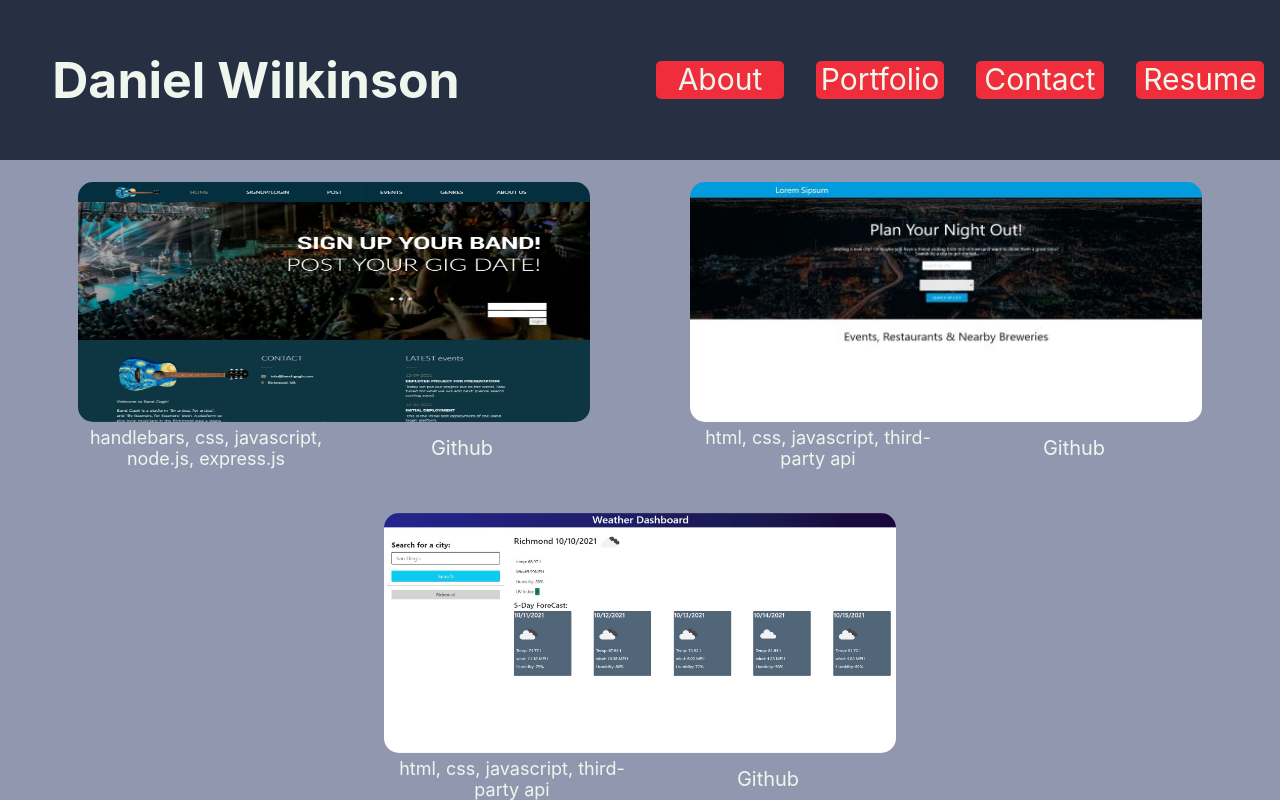
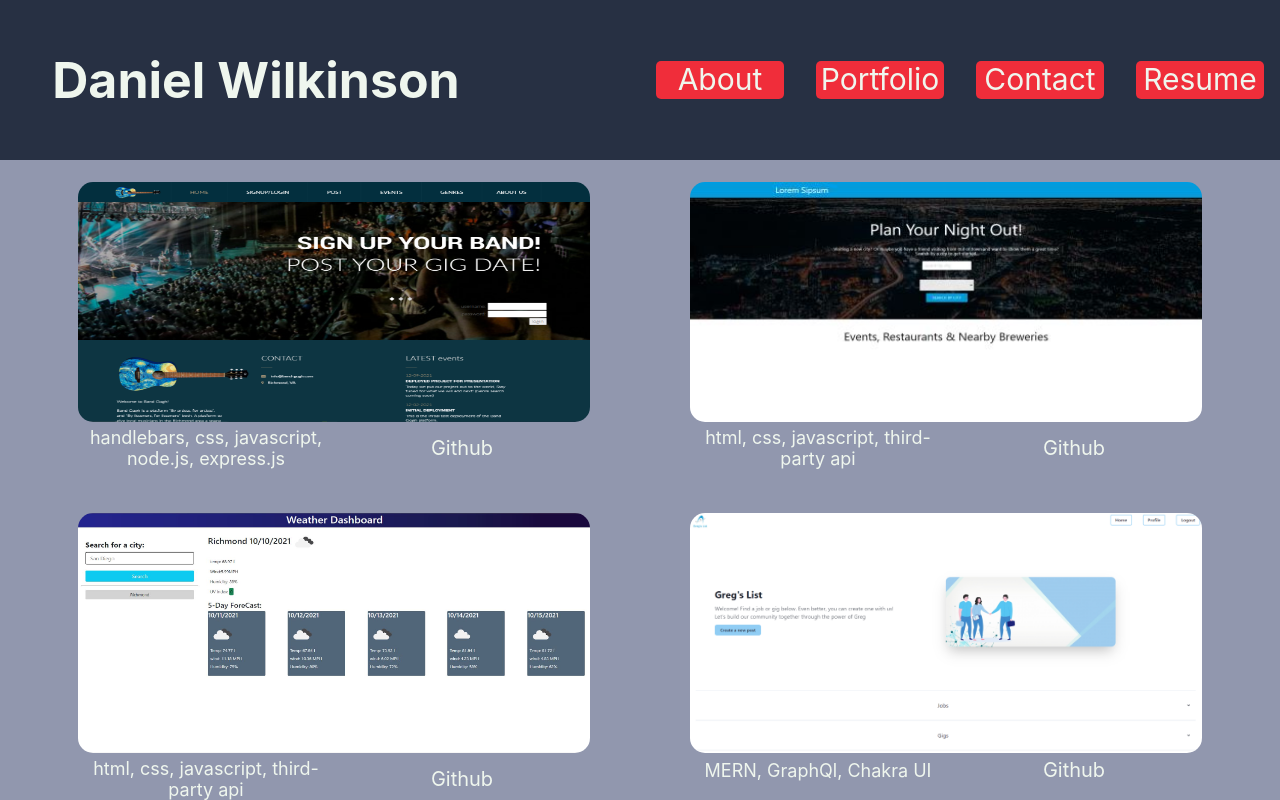
Before and after one commit to DanWilk/react-portfolio, a React (Create React App) app: page / in a window 1280 px wide. Both pictures are taken after a click on the item "Portfolio". Shown: the top 800 px of the page. Built offline with nearby package versions, Linux system fonts and the light colour scheme.

Commit message:
added 4th project

```diff
--- a/package.json
+++ b/package.json
@@ -13,6 +13,8 @@
     "web-vitals": "^2.1.4"
   },
   "scripts": {
+    "predeploy": "npm run build",
+    "deploy": "gh-pages -d build",
     "start": "react-scripts start",
     "build": "react-scripts build",
     "test": "react-scripts test",
--- a/src/components/Portfolio/index.js
+++ b/src/components/Portfolio/index.js
@@ -21,6 +21,13 @@ const images = [
         tech: 'html, css, javascript, third-party api',
         link: 'https://danwilk.github.io/weather-app/',
         githubLink: 'https://github.com/DanWilk/weather-app'
+    },
+    {
+        imgSrc: 'gregs-list.PNG',
+        title: "Greg's List",
+        tech: 'MERN, GraphQl, Chakra UI',
+        link: 'https://gregs-list-1.herokuapp.com/',
+        githubLink: 'https://github.com/mtlankenau/gregs-list'
     }
 ]
 
```
Also changed, not shown: src/assets/images/gregs-list.PNG (added).
